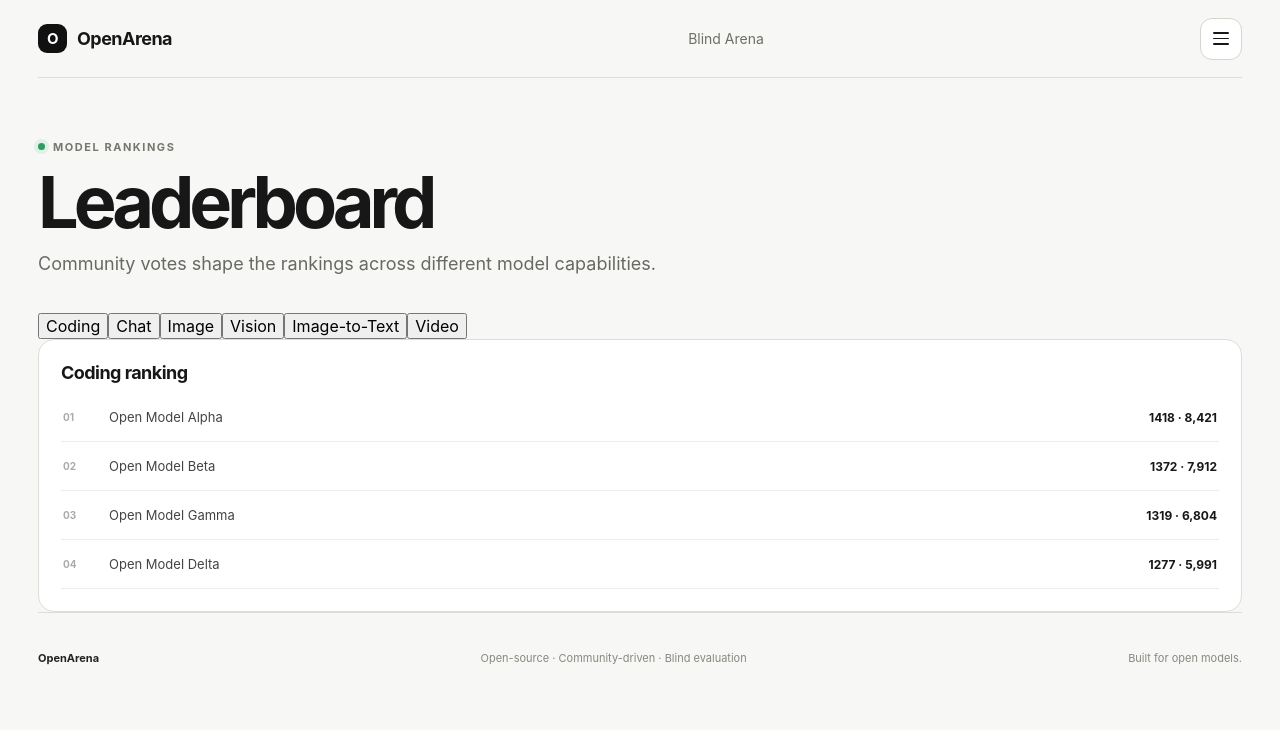
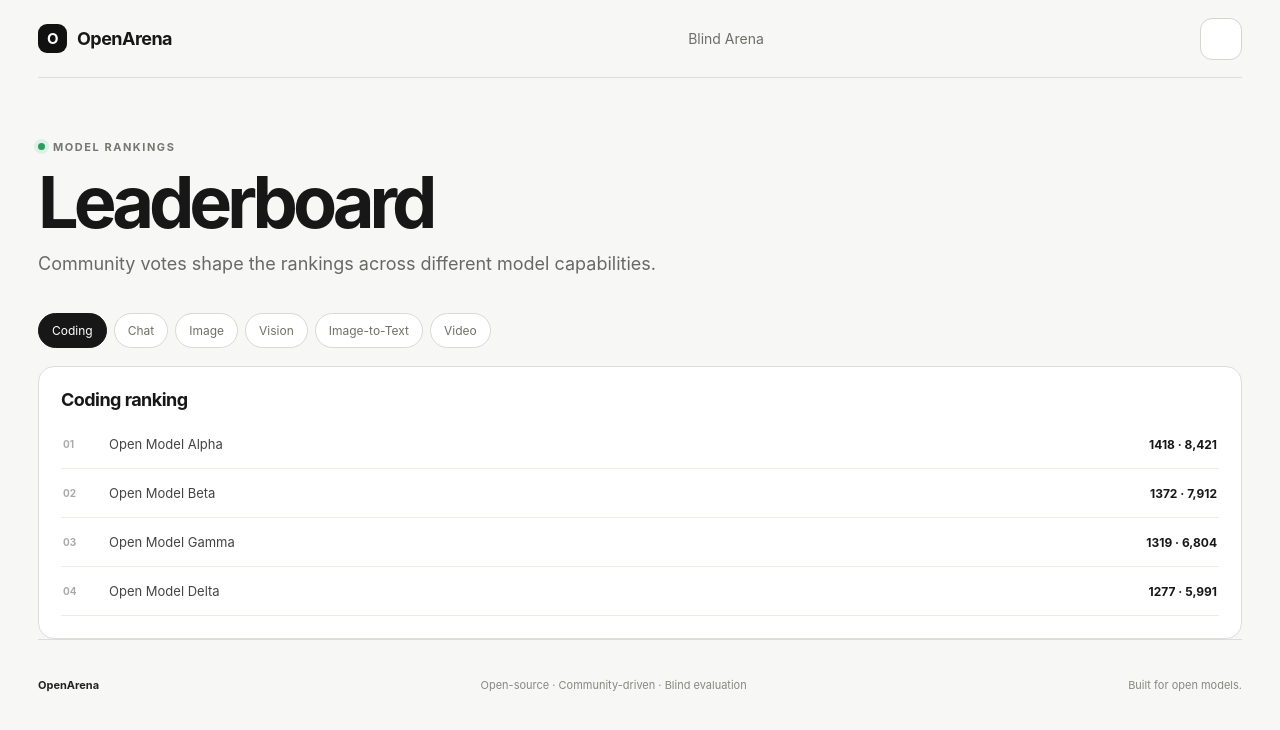
Before and after one commit to 010213pashaleshenko1-blip/OpenArena, a Next.js app: page /leaderboard in a window 1280 px wide. Shown: the top 730 px of the page. Built offline with nearby package versions, Linux system fonts and the light colour scheme.

Commit message:
style: add leaderboard category tabs and rules link

```diff
--- a/app/globals.css
+++ b/app/globals.css
@@ -9,17 +9,10 @@ a { color: inherit; text-decoration: none; }
 .brand { display: flex; align-items: center; gap: 10px; font-weight: 750; letter-spacing: -.03em; font-size: 18px; }
 .brand-mark { width: 29px; height: 29px; display: grid; place-items: center; border-radius: 9px; background: #111; color: #fff; font-size: 15px; }
 .nav-center { display: flex; align-items: center; gap: 30px; margin-left: 80px; }
-.nav-center a { font-size: 14px; color: #6e6e68; }
-.nav-center a:hover, .nav-center .active { color: #111; }
+.nav-center a, .nav-center span { font-size: 14px; color: #6e6e68; }
+.nav-center .active { color: #111; }
 .nav-actions { position: relative; }
-.menu-button { width: 42px; height: 42px; border: 1px solid #d5d5d0; border-radius: 12px; background: #fff; display: inline-flex; flex-direction: column; justify-content: center; gap: 4px; align-items: center; cursor: pointer; }
-.menu-button span { width: 16px; height: 1.6px; background: #171717; border-radius: 999px; transition: transform .18s ease, opacity .18s ease; }
-.menu-button.open span:nth-child(1) { transform: translateY(5.5px) rotate(45deg); }
-.menu-button.open span:nth-child(2) { opacity: 0; }
-.menu-button.open span:nth-child(3) { transform: translateY(-5.5px) rotate(-45deg); }
-.menu-popover { position: absolute; right: 0; top: 52px; min-width: 220px; background: #fff; border: 1px solid #dcdcd6; border-radius: 16px; box-shadow: 0 16px 50px rgba(0,0,0,.08); padding: 8px; z-index: 20; }
-.menu-popover a { display: block; padding: 12px 13px; border-radius: 10px; color: #222; font-size: 14px; }
-.menu-popover a:hover { background: #f2f2ee; }
+.menu-button { width: 42px; height: 42px; border: 1px solid #d5d5d0; border-radius: 12px; background: #fff; display: inline-flex; align-items: center; justify-content: center; cursor: pointer; font-size: 12px; color: #444; }
 .hero { text-align: center; padding: 91px 0 72px; }
 .eyebrow { display: inline-flex; align-items: center; gap: 8px; color: #777771; font-size: 11px; font-weight: 700; letter-spacing: .14em; }
 .pulse { width: 7px; height: 7px; border-radius: 50%; background: #2e9b61; box-shadow: 0 0 0 4px #dff0e6; }
@@ -38,9 +31,8 @@ textarea::placeholder { color: #a0a09a; }
 .examples button { background: transparent; border: 1px solid #deded9; border-radius: 100px; padding: 6px 10px; color: #777771; cursor: pointer; font-size: 11px; }
 .examples button:hover { background: #fff; color: #222; }
 .preview-grid { display: grid; grid-template-columns: 1.65fr 1fr; gap: 18px; padding-bottom: 26px; }
-.preview-card, .rank-card, .info-card { background: #fff; border: 1px solid #deded8; border-radius: 16px; padding: 21px; }
+.preview-card, .info-card { background: #fff; border: 1px solid #deded8; border-radius: 16px; padding: 21px; }
 .arena-card { min-height: 100%; }
-.side-stack { display: grid; gap: 18px; }
 .compact-card p { margin: 16px 0 0; color: #666660; font-size: 14px; line-height: 1.6; }
 .card-top { display: flex; justify-content: space-between; color: #8b8b84; font-size: 10px; font-weight: 750; letter-spacing: .13em; padding-bottom: 18px; border-bottom: 1px solid #ededE8; }
 .card-top a { letter-spacing: normal; color: #6c6c66; text-transform: none; }
@@ -58,10 +50,9 @@ textarea::placeholder { color: #a0a09a; }
 .rank-row b { color: #aaa; font-size: 10px; }
 .rank-row span { color: #444; }
 .rank-row strong { font-size: 12px; }
-.section-label { color: #85857e; font-size: 10px; letter-spacing: .16em; font-weight: 750; margin-bottom: 22px; }
 .page-shell { padding-bottom: 90px; }
 .page-hero { padding: 56px 0 34px; }
-.page-title { font-size: clamp(42px, 6vw, 72px); line-height: .95; letter-spacing: -.07em; margin: 14px 0 14px; }
+.page-title { font-size: clamp(42px, 6vw, 72px); line-height: .95; letter-spacing: -.07em; margin: 14px 0; }
 .page-copy { max-width: 760px; color: #696964; font-size: 18px; line-height: 1.6; margin: 0; }
 .content-grid { display: grid; gap: 18px; grid-template-columns: repeat(12, 1fr); }
 .content-card { grid-column: span 12; background: #fff; border: 1px solid #deded8; border-radius: 16px; padding: 22px; }
@@ -69,10 +60,10 @@ textarea::placeholder { color: #a0a09a; }
 .content-card p, .content-card li { color: #666660; font-size: 14px; line-height: 1.7; }
 .content-card ul { margin: 12px 0 0; padding-left: 18px; }
 .content-card li + li { margin-top: 8px; }
-.split-two { display: grid; gap: 18px; grid-template-columns: 1fr 1fr; }
-.small-metric { display: inline-flex; flex-direction: column; gap: 4px; min-width: 124px; padding: 14px 16px; border: 1px solid #deded8; border-radius: 14px; background: #fafaf8; }
-.small-metric span { color: #8b8b84; font-size: 10px; font-weight: 750; letter-spacing: .13em; }
-.small-metric strong { font-size: 18px; letter-spacing: -.04em; }
+.category-tabs { display: flex; gap: 7px; flex-wrap: wrap; margin: 0 0 18px; }
+.category-tabs button { border: 1px solid #d9d9d3; background: #fff; color: #70706a; border-radius: 999px; padding: 9px 13px; font-size: 12px; cursor: pointer; }
+.category-tabs button:hover { background: #f0f0ec; color: #222; }
+.category-tabs button.selected { background: #171717; color: #fff; border-color: #171717; }
 footer { border-top: 1px solid #deded9; min-height: 90px; display: flex; align-items: center; justify-content: space-between; color: #888881; font-size: 11px; }
 footer span:first-child { color: #222; font-weight: 700; }
-@media (max-width: 760px) { .page { padding: 0 18px; }.nav-center { display: none; }.hero { padding: 68px 0 60px; } h1 { font-size: 60px; }.subtitle, .page-copy { font-size: 16px; }.hint { display: none; }.preview-grid, .split-two { grid-template-columns: 1fr; }.response-columns { grid-template-columns: 1fr; }.response-columns article + article { border-left: 0; border-top: 1px solid #ecece7; margin-top: 12px; padding-top: 20px; }.content-card { padding: 18px; } footer { flex-direction: column; align-items: flex-start; gap: 9px; padding: 25px 0; } }
+@media (max-width: 760px) { .page { padding: 0 18px; }.nav-center { display: none; }.hero { padding: 68px 0 60px; } h1 { font-size: 60px; }.subtitle, .page-copy { font-size: 16px; }.hint { display: none; }.preview-grid { grid-template-columns: 1fr; }.response-columns { grid-template-columns: 1fr; }.response-columns article + article { border-left: 0; border-top: 1px solid #ecece7; margin-top: 12px; padding-top: 20px; }.content-card { padding: 18px; } footer { flex-direction: column; align-items: flex-start; gap: 9px; padding: 25px 0; } }
```
